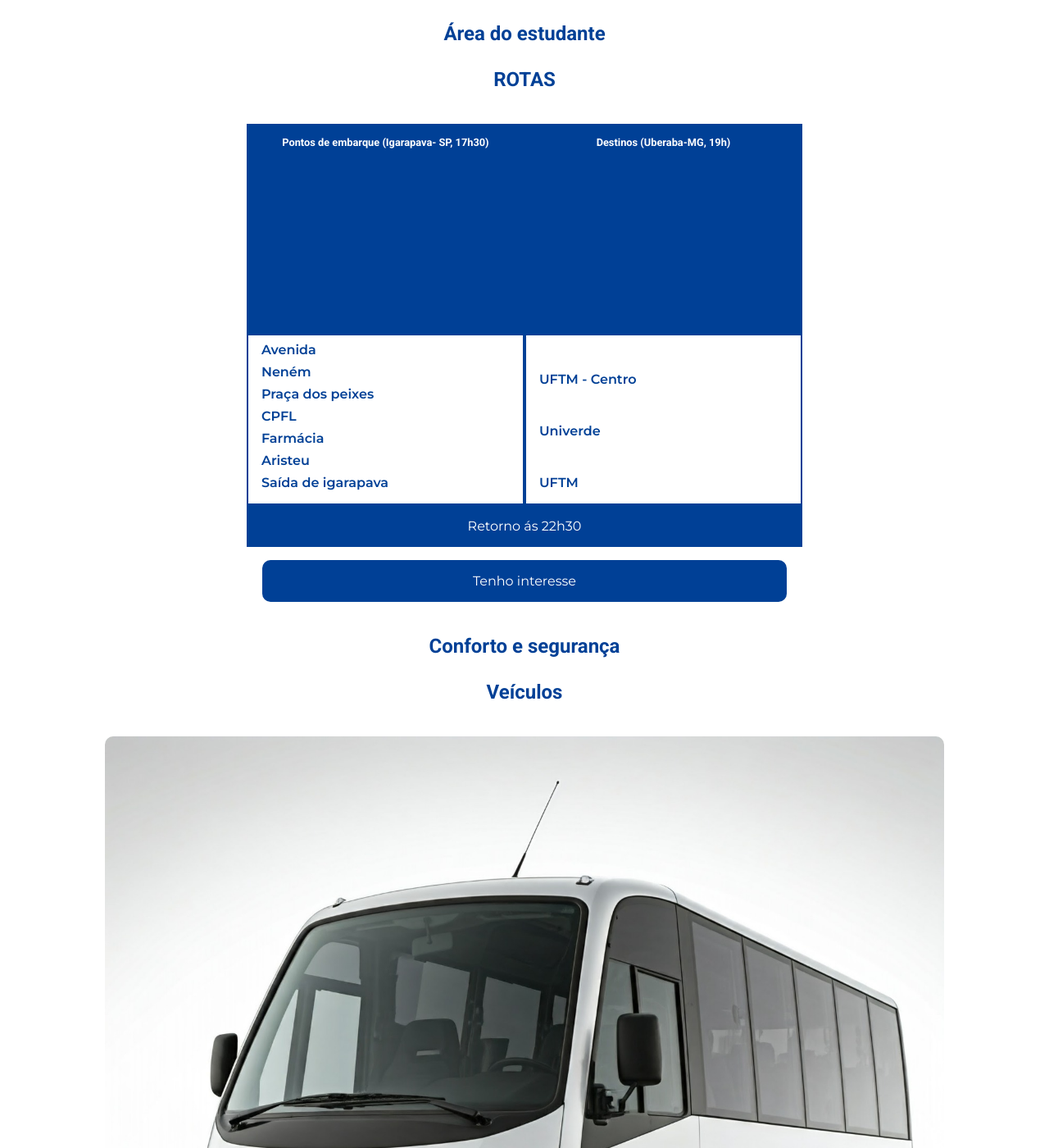
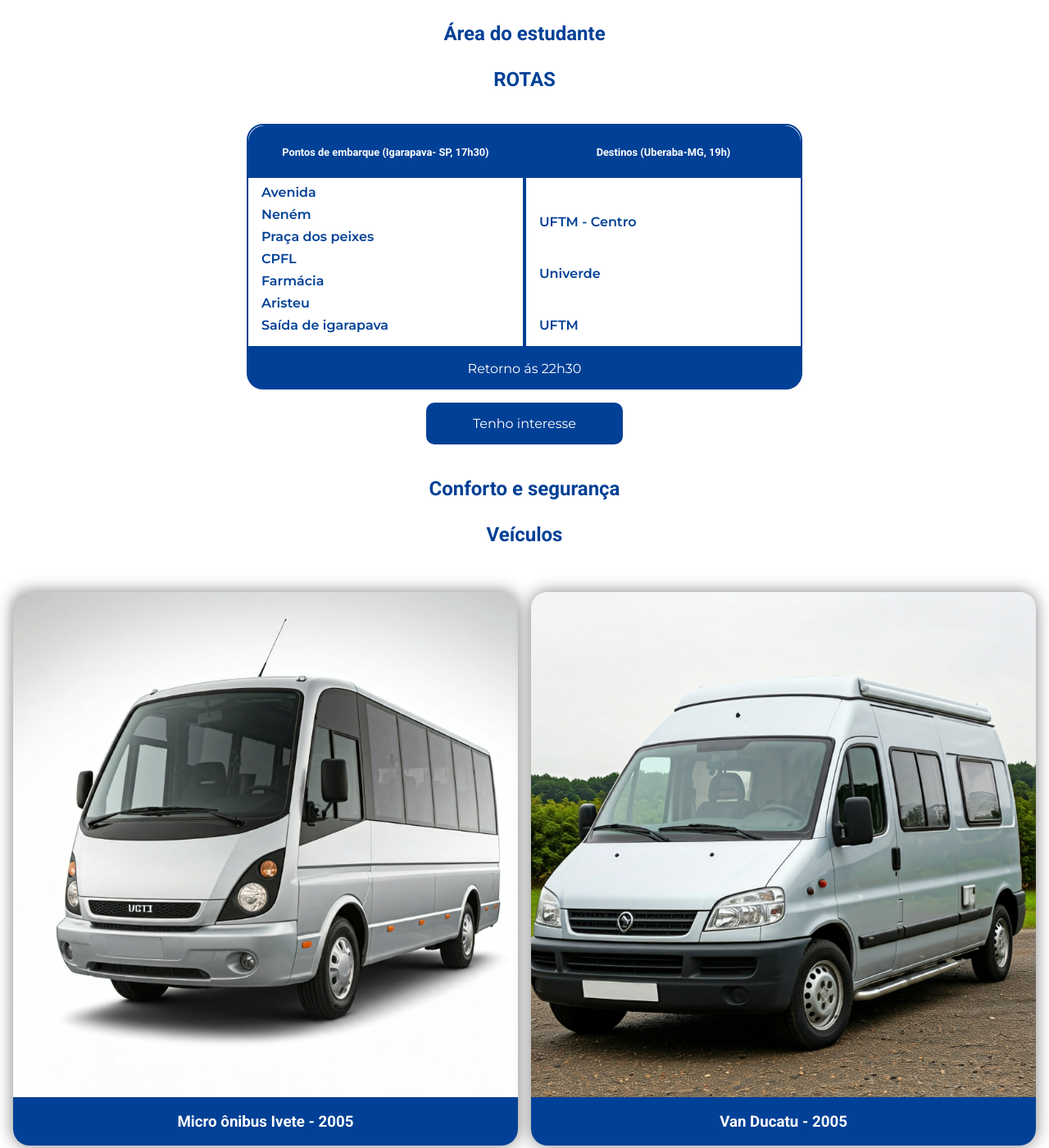
Before and after one commit to DevMathArantes/HorlandoBessaTransportes, a plain HTML site: page index.html in a window 1280 px wide. Shown: the part 558-1958 px from the top of the page at 82% size. Drawn offline with Linux system fonts and the light colour scheme; a web font is replaced by a local one.

Commit message:
finalização

```diff
--- a/Styles/footer.css
+++ b/Styles/footer.css
@@ -18,6 +18,8 @@ footer h2{
     margin: 1em 0;
     border: 2px solid var(--cor1);
     border-radius: 10px;
+    width: 50%;
+    margin: 1em auto;
 }
 footer h3{
     font-size: 0.8rem;
--- a/Styles/main.css
+++ b/Styles/main.css
@@ -11,7 +11,7 @@ main{
     gap: 1em;
 }
 .negociar{
-    width: 50%;
+    width: 15em;
     background-color: var(--cor2);
     color: var(--cor1);
     padding: 1em;
--- a/Styles/rotas.css
+++ b/Styles/rotas.css
@@ -17,11 +17,14 @@
 .rotas ul h3{
     width: 100%;
     font-size: 0.8rem;
-    text-align: center;
-    padding: 1em;
     background-color: var(--cor2);
     color: var(--cor1);
-    height: 20vw;
+    height: 5em;
+    display: flex;
+    text-align: center;
+    align-items: center;
+    justify-content: center;
+    padding: 1em;
 }
 .rotas ul li{
     width: 100%;
@@ -37,3 +40,27 @@
     text-align: center;
     margin: 0;
 }
+
+@media screen and (min-width: 724px){
+    .rotas{
+        border-radius: 20px;
+    }
+    .rotas:hover{
+        box-shadow: 0px 0px 10px var(--cor3);
+    }
+    .embarque{
+        border-radius: 20px 0 0 0;
+    }
+    .embarque h3{
+        border-radius: 20px 0 0 0;
+    }
+    .destino{
+        border-radius: 0 20px 0 0;
+    }
+    .destino h3{
+        border-radius: 0 20px 0 0;
+    }
+    .rotas p{
+        border-radius: 0 0 20px 20px;
+    }
+}
--- a/Styles/veiculos.css
+++ b/Styles/veiculos.css
@@ -1,19 +1,45 @@
 .veiculos{
-    width: 100%;
     display: flex;
     flex-direction: column;
     align-items: center;
+    gap: 1em;
+    padding: 2em 0;
 }
-.veiculos img{
+.veiculo{
+    display: flex;
+    flex-direction: column;
+    align-items: center;
+    box-shadow: 0px 0px 20px var(--cor3);
+    border-radius: 20px;
     width: 80%;
-    border-radius: 10px 10px 0 0;
 }
-.veiculos h3{
+.veiculo img{
+    width: 100%;
+    border-radius: 20px 20px 0 0;
+}
+.veiculo h3{
     background-color: var(--cor2);
     color: var(--cor1);
-    width: 80%;
     padding: 1em;
-    margin-bottom: 2em;
-    border-radius: 0 0 10px 10px;
+    width: 100%;
+    border-radius: 0 0 20px 20px;
     text-align: center;
 }
+
+
+@media screen and (min-width: 724px){
+    .veiculos{
+        flex-direction: row;
+        justify-content: center;
+        padding: 1em;
+    }
+
+}
+@media screen and (min-width: 1300px){
+    .veiculos{
+        gap: 5em;
+    }
+    .veiculo{
+        width: 30%;
+    }
+}
--- a/index.html
+++ b/index.html
@@ -5,12 +5,13 @@
     <meta name="viewport" content="width=device-width, initial-scale=1.0">
     <title>Horlando Bessa Transporte</title>
     <link rel="stylesheet" href="styles.css">
+    <link rel="web icon" href="Assets/Imagens/logo.png">
 </head>
 <body>
     <header>
         <nav>
             <h2>Horlando.B Transporte</h2>
-            <a class="whatsapp" href=""><span>Fale conosco</span></a>
+            <a class="whatsapp" href="https://www.google.com/url?sa=E&source=gmail&q=https://wa.me/16991346722"><span>Fale conosco</span></a>
             <a class="instagram" href=""></a>
         </nav>
         <h1>Seja bem vindo</h1>
@@ -20,12 +21,12 @@
 
         <!--Excursões-->
         <h2>Pensando em viajar no fim de semana? <br><br>Excursões</h2>
-        <a href="" class="negociar">Negociar Excursão</a>
+        <a href="https://www.google.com/url?sa=E&source=gmail&q=https://wa.me/16991346722?text=Olá,%20gostaria%20de%20negociar%20uma%20excursão" class="negociar">Negociar Excursão</a>
 
         <!--Rotas-->
         <h2>Área do estudante <br><br>ROTAS</h2>
         <section class="rotas">
-            <ul>
+            <ul class="embarque">
                 <h3>Pontos de embarque (Igarapava- SP, 17h30)</h3>
                 <li>Avenida</li>
                 <li>Neném</li>
@@ -35,7 +36,7 @@
                 <li>Aristeu</li>
                 <li>Saída de igarapava</li>
             </ul>
-            <ul>
+            <ul class="destino">
                 <h3>Destinos (Uberaba-MG, 19h)</h3>
                 <li>UFTM - Centro</li>
                 <li>Univerde</li>
@@ -43,22 +44,26 @@
             </ul>
             <p>Retorno ás 22h30</p>
         </section>
-        <a href="" class="negociar">Tenho interesse</a>
+        <a href="https://www.google.com/url?sa=E&source=gmail&q=https://wa.me/16991346722?text=Olá,%20possuo%20interesse%20na%20sua%20rota%20universitária" class="negociar">Tenho interesse</a>
 
         <!--Veículos-->
         <h2>Conforto e segurança <br><br>Veículos</h2>
         <section class="veiculos">
-            <img src="Assets/Imagens/microOnibusIvete2005.jpg" alt="imagem micro onibus">
-            <h3>Micro ônibus Ivete - 2005</h3>
-            <img src="Assets/Imagens/vanDucatu.jpg" alt="imagem van">
-            <h3>Van Ducatu - 2005</h3>
+            <div class="veiculo">
+                <img src="Assets/Imagens/microOnibusIvete2005.jpg" alt="imagem micro onibus">
+                <h3>Micro ônibus Ivete - 2005</h3>
+            </div>
+            <div class="veiculo">
+                <img src="Assets/Imagens/vanDucatu.jpg" alt="imagem van">
+                <h3>Van Ducatu - 2005</h3>
+            </div>
         </section>
 
     </main>
     <footer>
         <h3>Developed by Matheus Arantes Ferreira</h3>
         <h2>MAF</h2>
-        <a href="">Acesse nosso site <img src="Assets/icons/link.png" alt="icone link"></a>
+        <a href="https://matheusarantesferreira.com.br/">Acesse nosso site <img src="Assets/icons/link.png" alt="icone link"></a>
     </footer>
 </body>
 </html>
```
